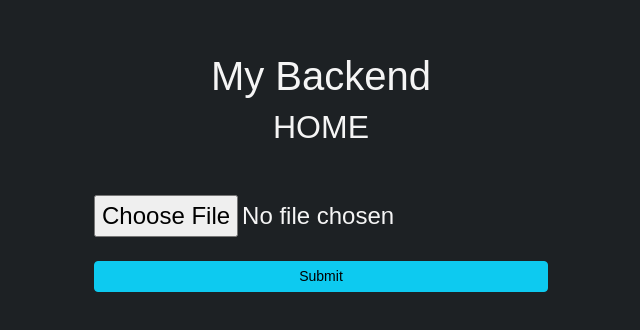
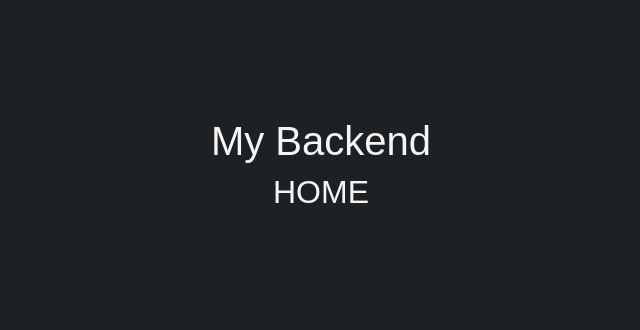
Before and after one commit to Yoda1221/my_backend, a website: page views/index.html in a window 1280 px wide. Shown: the part 212-542 px from the top of the page, without its empty margins (319-959 px from the left). Drawn offline with nearby package versions, Linux system fonts and the light colour scheme.

```diff
--- a/views/index.html
+++ b/views/index.html
@@ -4,6 +4,7 @@
     <meta charset="UTF-8">
     <meta http-equiv="X-UA-Compatible" content="IE=edge">
     <meta name="viewport" content="width=device-width, initial-scale=1.0">
+    <link rel="icon" href="favicon.ico" />
     <link href="https://cdn.jsdelivr.net/npm/bootstrap@5.2.3/dist/css/bootstrap.min.css" rel="stylesheet" integrity="sha384-rbsA2VBKQhggwzxH7pPCaAqO46MgnOM80zW1RWuH61DGLwZJEdK2Kadq2F9CUG65" crossorigin="anonymous">
     <script src="https://cdn.jsdelivr.net/npm/bootstrap@5.2.3/dist/js/bootstrap.bundle.min.js" integrity="sha384-kenU1KFdBIe4zVF0s0G1M5b4hcpxyD9F7jL+jjXkk+Q2h455rYXK/7HAuoJl+0I4" crossorigin="anonymous" defer></script>
     <style>
@@ -39,17 +40,17 @@
         <h1>My Backend</h1>
         <h2 class="mb-5">HOME</h2>
         <!-- UPLOAD FILE TEST START -->
-            <form id="uploadForm">
-                <input type="file" id="myFiles" accept="image/*" /> <!-- multiple -->
+            <!-- <form id="uploadForm">
+                <input type="file" id="myFiles" accept="image/*" /> < !-- multiple -- >
                 <button class="btn btn-sm btn-info mb-3">Submit</button>
             </form>
             <h2 id="h2"></h2>
-            <h3 id="h3"></h3>
+            <h3 id="h3"></h3> -->
         <!-- UPLOAD FILE TEST END -->
     </div>
 <!-- UPLOAD FILE TEST START -->
     <script>
-        const form = document.getElementById('uploadForm')
+        /* const form = document.getElementById('uploadForm')
         const sendFiles = async () => {
             //  OBJECT
             const myFiles = document.getElementById('myFiles').files
@@ -67,7 +68,7 @@
         form.addEventListener('submit', (e) => {
             e.preventDefault()
             sendFiles()
-        })
+        }) */
     </script>
 <!-- UPLOAD FILE TEST END -->
 </body>
```
Also changed, not shown: public/favicon.ico (added).
